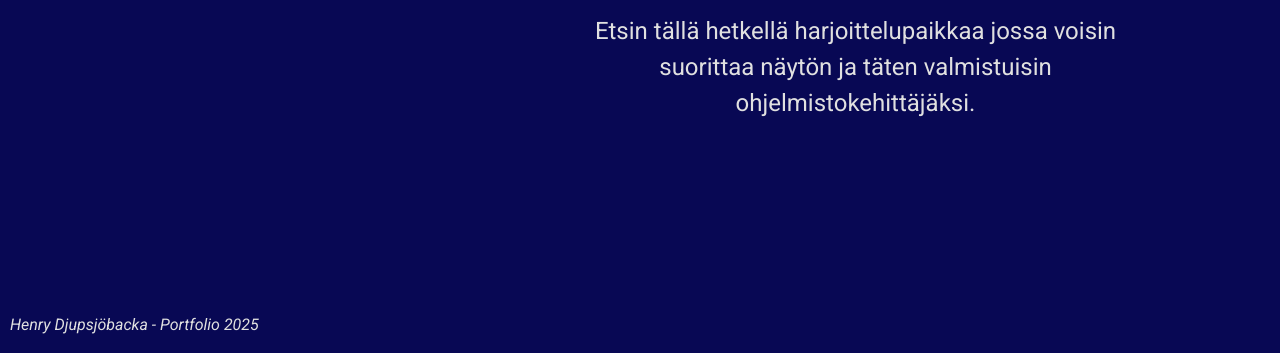
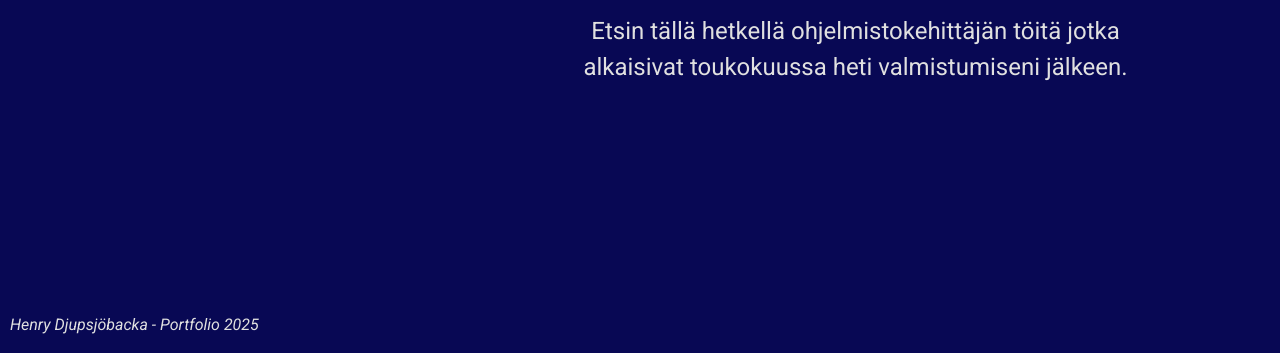
Before and after one commit to heksidee/portfolio1, a plain HTML site: page index.html in a window 1280 px wide. Shown: the part 447-800 px from the top of the page. Drawn offline with nearby package versions, Linux system fonts and the light colour scheme.

Commit message:
päivitys 2

```diff
--- a/index.html
+++ b/index.html
@@ -111,8 +111,8 @@
               hoitamisesta.
             </p>
             <p>
-              Etsin tällä hetkellä harjoittelupaikkaa jossa voisin suorittaa
-              näytön ja täten valmistuisin ohjelmistokehittäjäksi.
+              Etsin tällä hetkellä ohjelmistokehittäjän töitä jotka alkaisivat toukokuussa
+              heti valmistumiseni jälkeen.
             </p>
           </div>
         </div>
```
